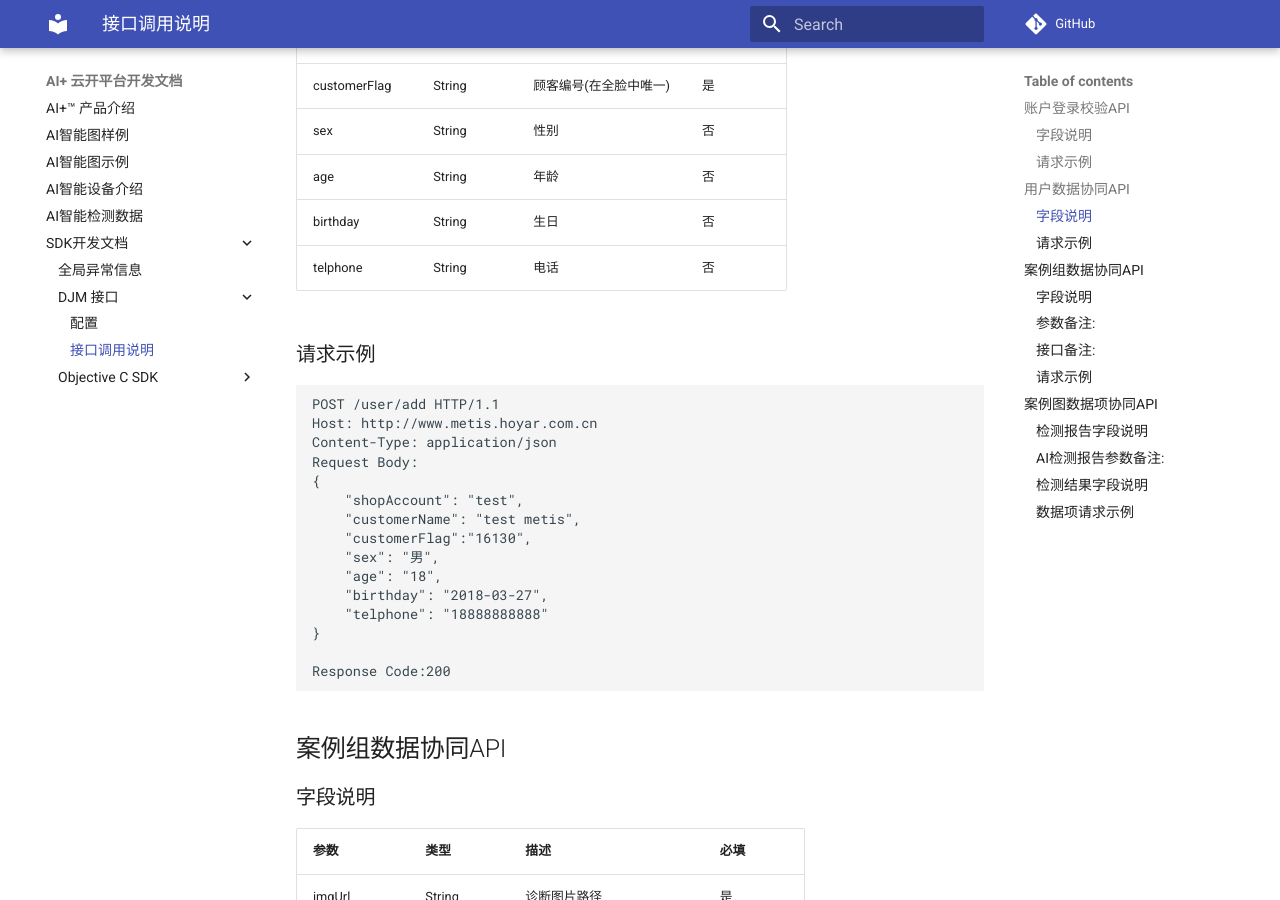
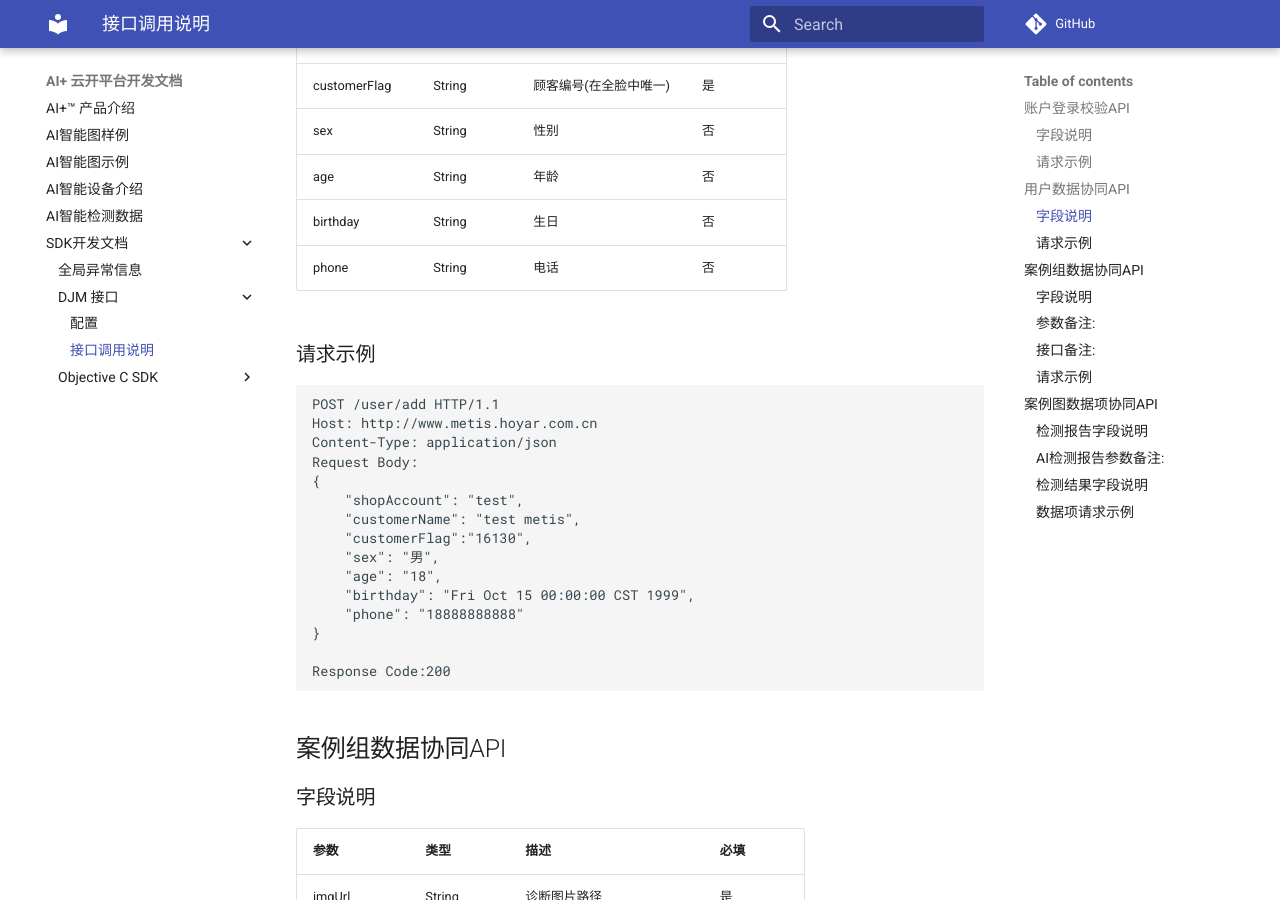
Before and after one commit to fuuqiu/metis, an MkDocs documentation site: the page built from docs/SDK开发文档/DJM 接口/2.接口调用说明.md, in a window 1280 px wide and 900 px high, scrolled down 1347 px. Built offline with MkDocs 1.6.1 and Material for MkDocs 9.7.7, drawn with Linux system fonts in a browser that asks for light colours; comment, search, counter and statistics services are not loaded.

Commit message:
修改同步顾客信息API
telphone修改为phone   birthday参数示例值修改为Fri Oct 15 00:00:00 CST 1999类型

```diff
--- a/docs/SDK开发文档/DJM 接口/2.接口调用说明.md
+++ b/docs/SDK开发文档/DJM 接口/2.接口调用说明.md
@@ -57,7 +57,7 @@ Response Body:
 | sex          | String | 性别                   | 否 |
 | age          | String | 年龄                   | 否 |
 | birthday     | String | 生日                   | 否 |
-| telphone     | String | 电话                   | 否 |
+| phone     | String | 电话                   | 否 |
 
 ### 请求示例
 
@@ -72,8 +72,8 @@ Request Body:
     "customerFlag":"16130",
     "sex": "男",
     "age": "18",
-    "birthday": "2018-03-27",
-    "telphone": "18888888888"
+    "birthday": "Fri Oct 15 00:00:00 CST 1999",
+    "phone": "18888888888"
 }
 
 Response Code:200
```
